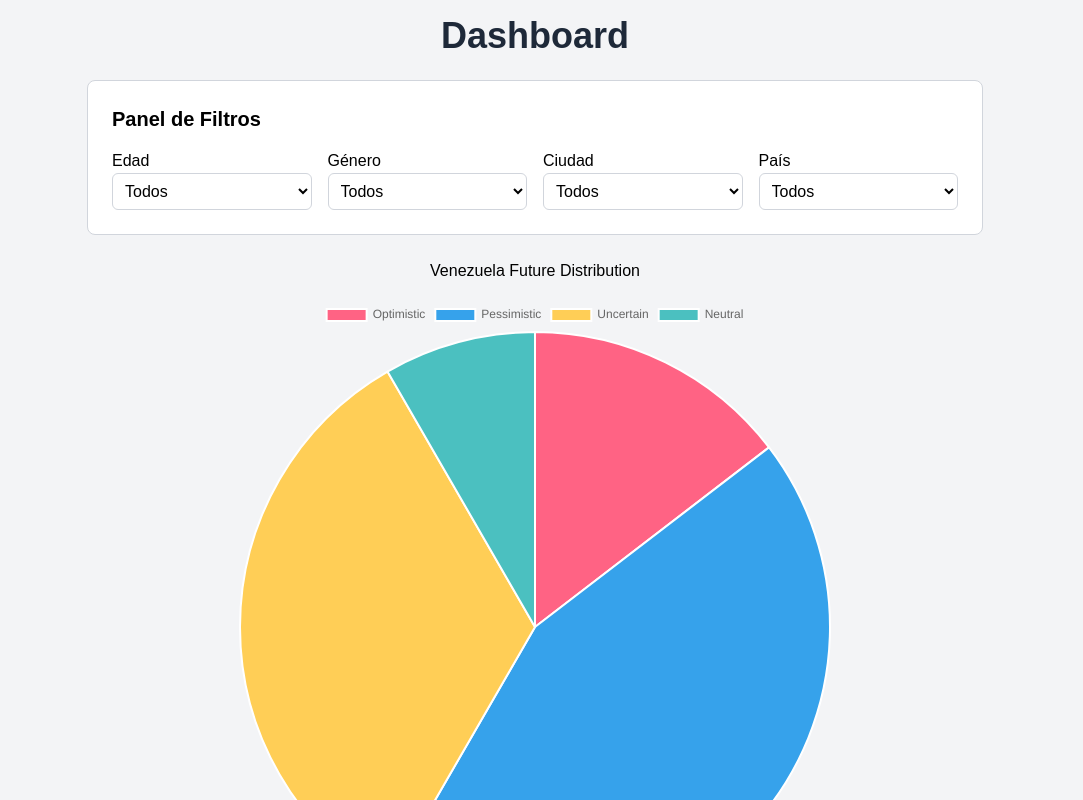
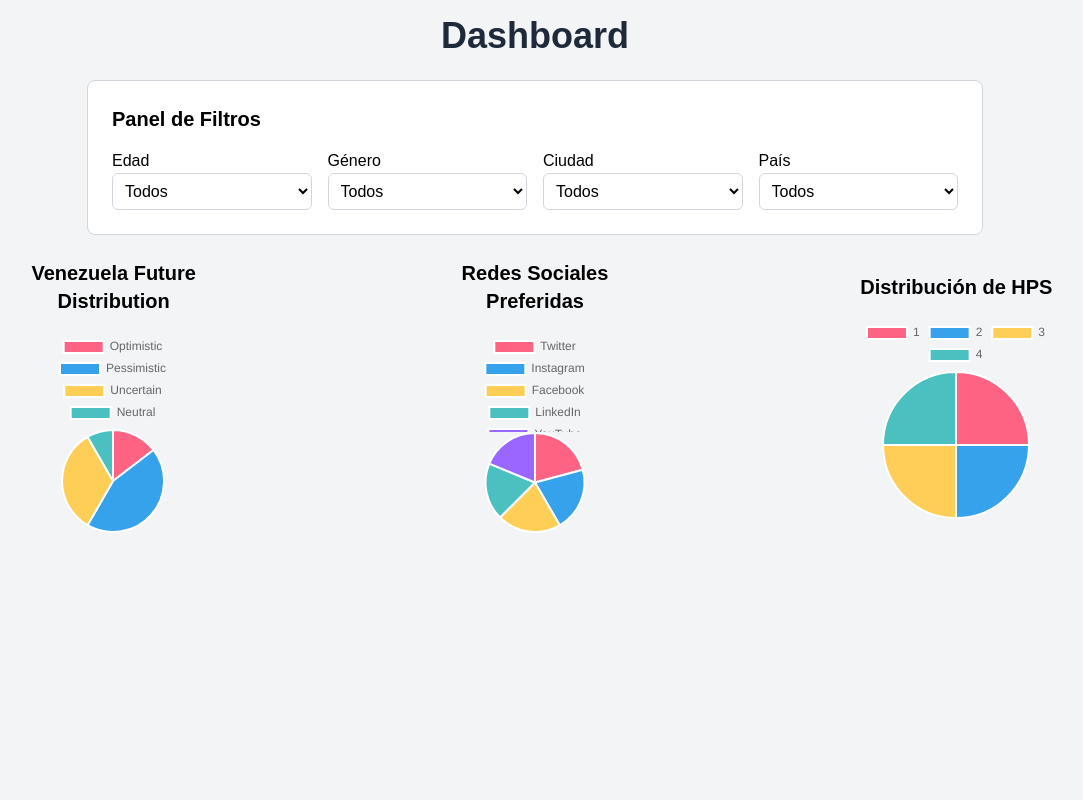
Before and after one commit to jtovarto/data-display, a Next.js app: page / in a window 1280 px wide. Shown: the top 800 px of the page, without its empty margins (105-1188 px from the left). Built offline with nearby package versions, Linux system fonts and the light colour scheme.

Commit message:
refactor: update layout of PieChart component in Dashboard for better responsiveness

```diff
--- a/src/app/components/PieChart.tsx
+++ b/src/app/components/PieChart.tsx
@@ -1,6 +1,6 @@
-import React from 'react';
-import { Pie } from 'react-chartjs-2';
-import { ChartData, ChartOptions } from 'chart.js';
+import React from "react";
+import { Pie } from "react-chartjs-2";
+import { ChartData, ChartOptions } from "chart.js";
 
 interface PieChartProps {
   pieData: ChartData<"pie">;
@@ -8,7 +8,11 @@ interface PieChartProps {
   imvCounts: Record<string, number>;
 }
 
-export default function PieChart({ pieData, pieOptions, imvCounts }: PieChartProps) {
+export default function PieChart({
+  pieData,
+  pieOptions,
+  imvCounts,
+}: PieChartProps) {
   return (
     <div className="w-full md:w-1/2">
       {Object.values(imvCounts).length === 0 ? (
@@ -16,7 +20,12 @@ export default function PieChart({ pieData, pieOptions, imvCounts }: PieChartPro
           No hay registros para mostrar en el gráfico.
         </p>
       ) : (
-        <Pie data={pieData} options={{ ...pieOptions, scales: undefined }} />
+        <>
+          <h2 className="text-center text-xl font-bold mb-4">
+            Venezuela Future Distribution
+          </h2>
+          <Pie data={pieData} options={{ ...pieOptions, scales: undefined }} />
+        </>
       )}
     </div>
   );
--- a/src/app/page.tsx
+++ b/src/app/page.tsx
@@ -208,13 +208,8 @@ export default function Dashboard() {
         uniqueCountries={uniqueCountries}
       />
       <main className="dashboard-content">
-        <div className="flex flex-col items-center justify-center gap-4">
-          <h2>Venezuela Future Distribution</h2>
-          <PieChart
-            pieData={pieData}
-            pieOptions={pieOptions}
-            imvCounts={imvCounts}
-          />
+        <div className="grid grid-cols-1 sm:grid-cols-2 lg:grid-cols-3 gap-4 justify-items-center items-center">
+          <PieChart pieData={pieData} pieOptions={pieOptions} imvCounts={imvCounts} />
           <SocialMediaPieChart
             socialMediaData={socialMediaData}
             socialMediaOptions={socialMediaOptions}
```
